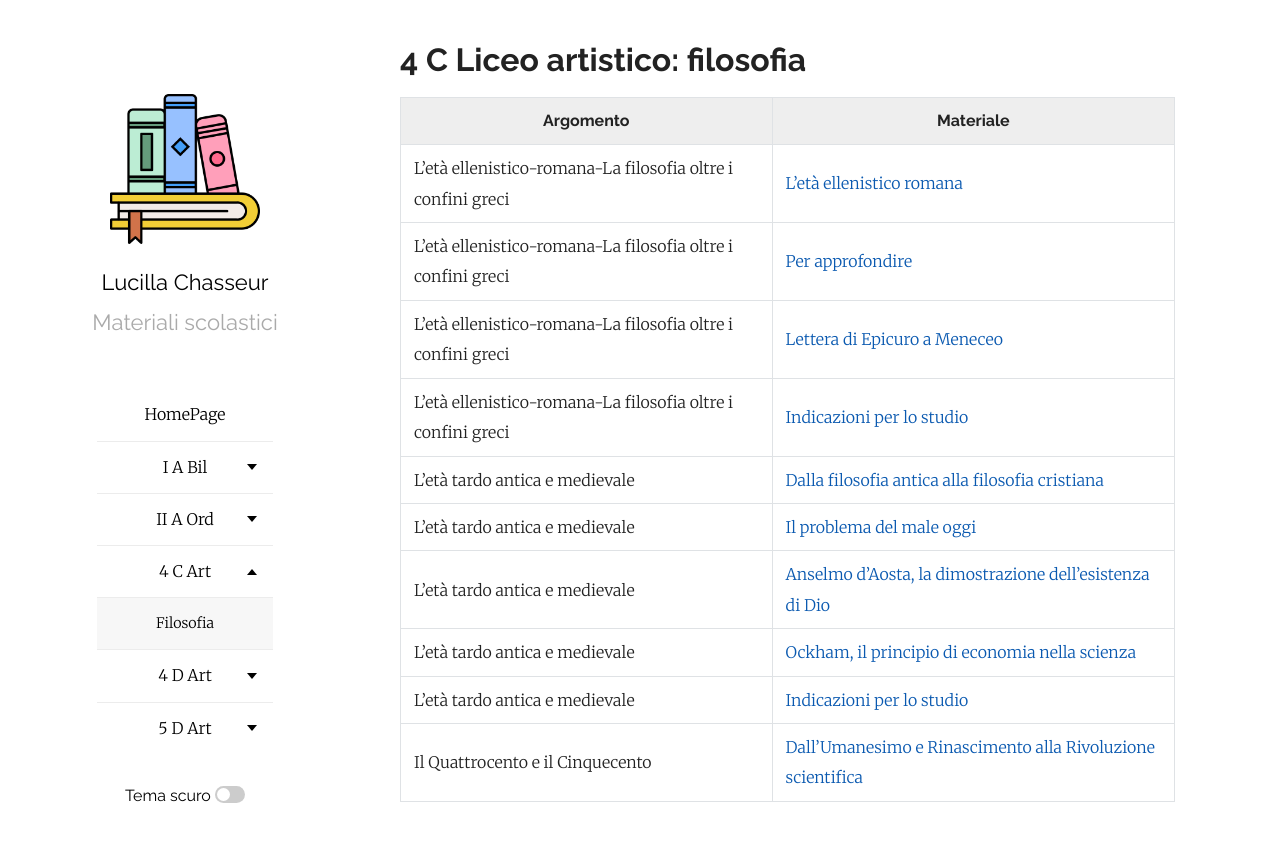
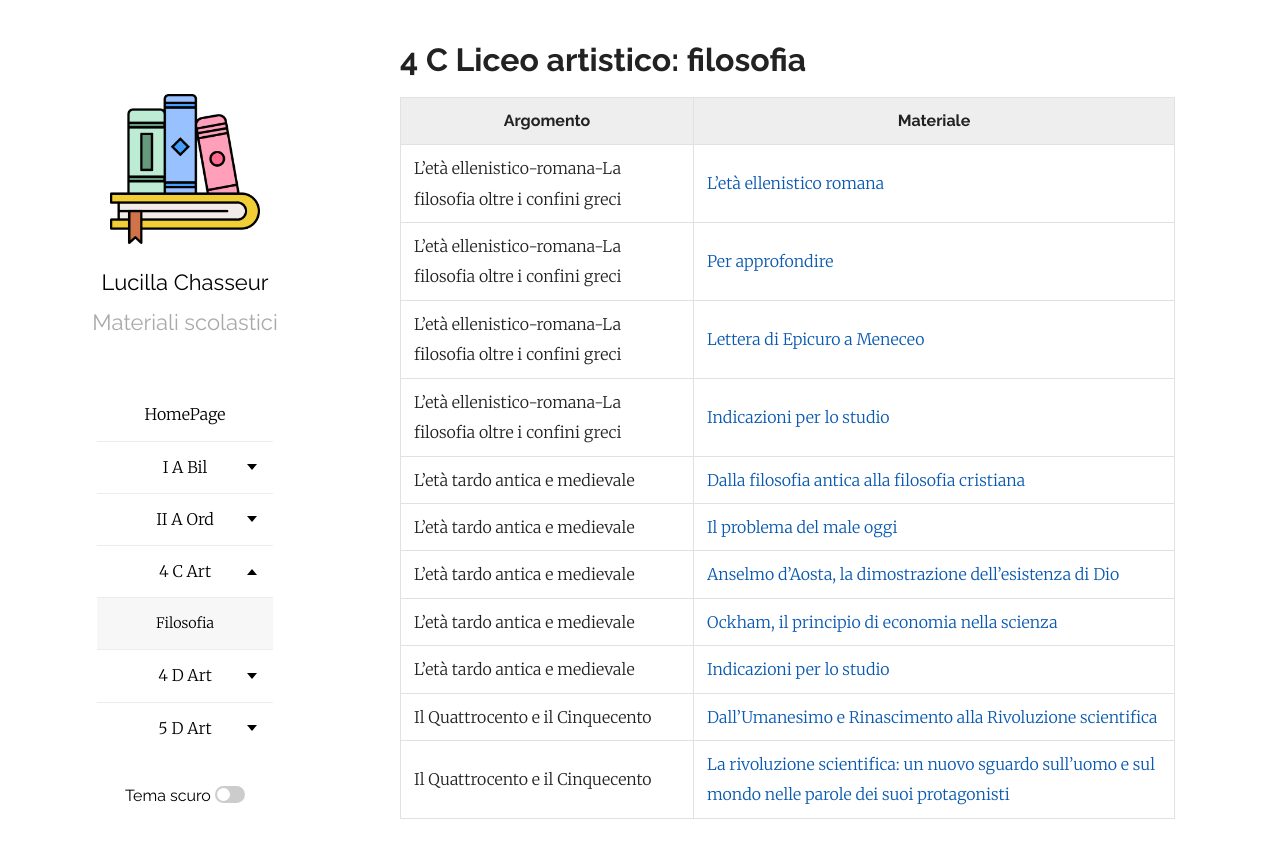
Before and after one commit to efemeridi/efemeridi.github.io, a Jekyll site: the page built from 4c_art_filosofia.md, in a window 1280 px wide. Shown: the top 858 px of the page. Built offline with Jekyll 4.4.1, drawn with Linux system fonts in a browser that asks for light colours; our own code applies the rules of GitHub Pages for plain Markdown files.

Commit message:
Update 4c_art_filosofia.md

```diff
--- a/4c_art_filosofia.md
+++ b/4c_art_filosofia.md
@@ -15,3 +15,4 @@ layout: page
 |L'età tardo antica e medievale|[Ockham, il principio di economia nella scienza](/materiali/4_C_art/filosofia/06_Il_rasoio_di_Occam_e_il_potere_della_semplicità_-_Johnjoe_McFadden_-_Internazionale.pdf/)
 |L'età tardo antica e medievale|[Indicazioni per lo studio](/materiali/4_C_art/filosofia/PROGRAMMI/02_filocristiana_4C_26_programma_testo.pdf/)
 |Il Quattrocento e il Cinquecento|[Dall'Umanesimo e Rinascimento alla Rivoluzione scientifica](/materiali/4_C_art/filosofia/01_FILO_TRA_400_E_500/01_Quattrocento_cinquecento_4_C_artistico.pdf/)
+|Il Quattrocento e il Cinquecento|[La rivoluzione scientifica: un nuovo sguardo sull'uomo e sul mondo nelle parole dei suoi protagonisti]()
```
